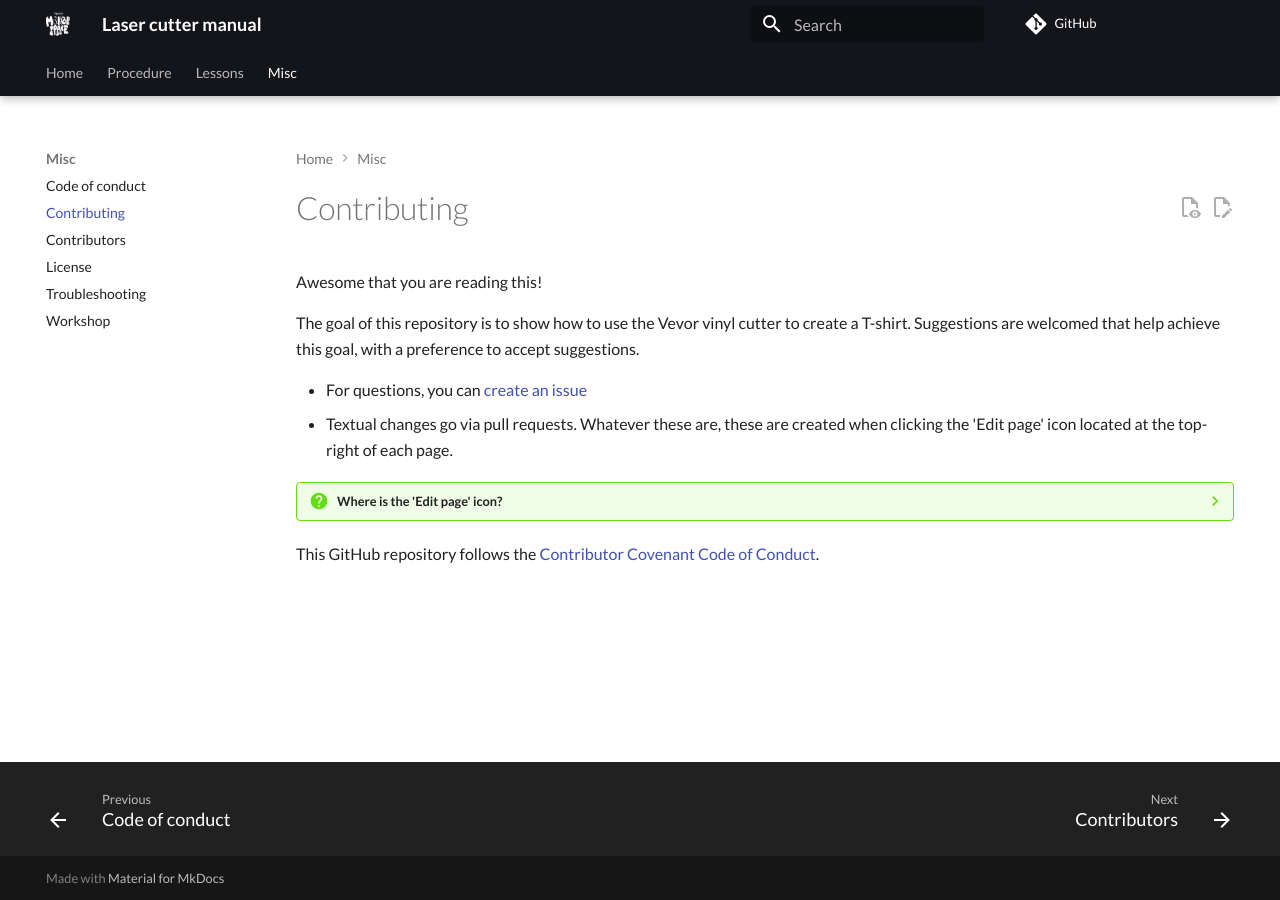
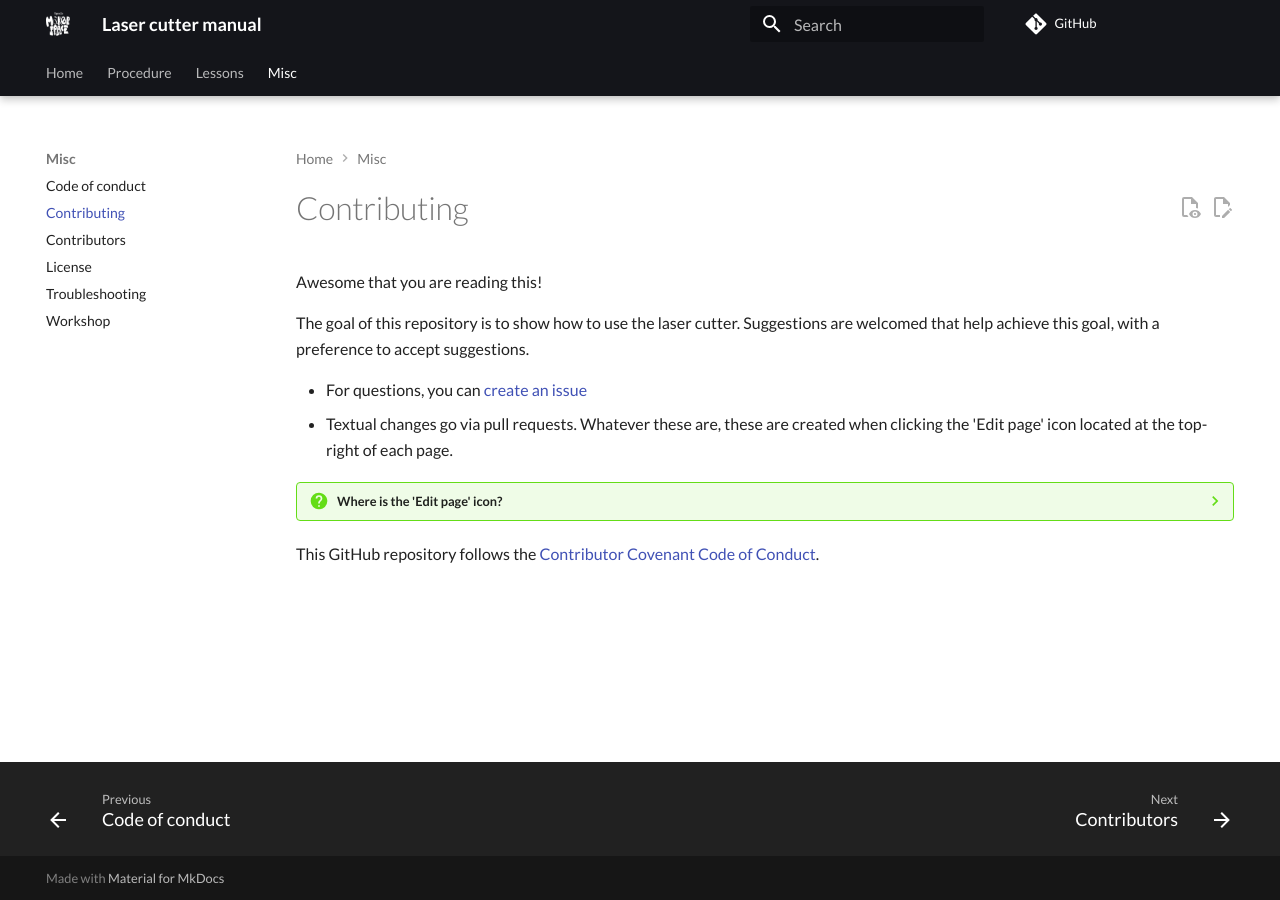
Before and after one commit to uppsala-makerspace/laser_cutter_guide, an MkDocs documentation site: the page built from docs/CONTRIBUTING.md, in a window 1280 px wide. Built offline with MkDocs 1.6.1 and Material for MkDocs 9.7.7, drawn with Linux system fonts in a browser that asks for light colours; comment, search, counter and statistics services are not loaded.

```diff
--- a/docs/CONTRIBUTING.md
+++ b/docs/CONTRIBUTING.md
@@ -7,12 +7,11 @@
 
 Awesome that you are reading this!
 
-The goal of this repository is to show how to use the Vevor
-vinyl cutter to create a T-shirt.
+The goal of this repository is to show how to use the laser cutter.
 Suggestions are welcomed that help achieve this goal,
 with a preference to accept suggestions.
 
-- For questions, you can [create an issue](https://github.com/uppsala-makerspace/vevor_vinyl_cutter_to_t_shirt_manual/issues)
+- For questions, you can [create an issue](https://github.com/uppsala-makerspace/laser_cutter_guide/issues)
 - Textual changes go via pull requests.
   Whatever these are, these are created when clicking the 'Edit page' icon
   located at the top-right of each page.
```
